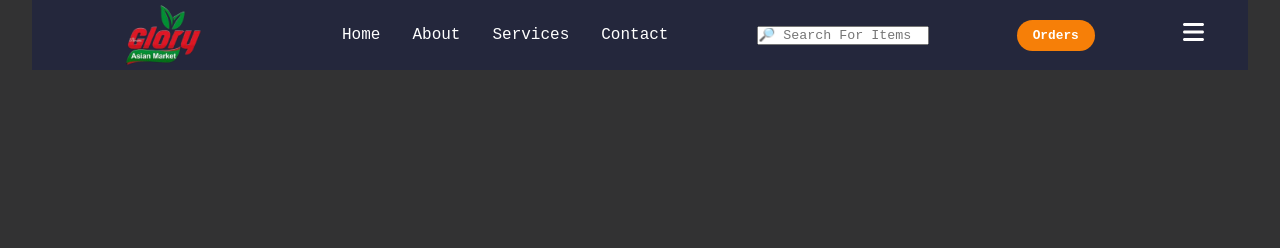
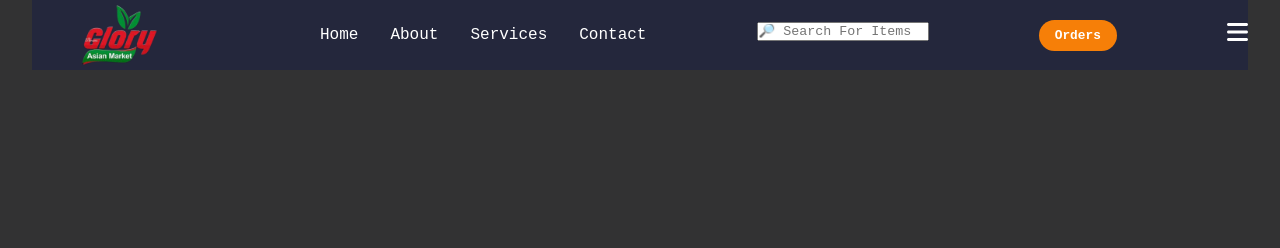
Before and after one commit to Josephsan-2011/asian-grocery, a plain HTML site: page index.html in a window 1280 px wide. Shown: the top 248 px of the page. Drawn offline with Linux system fonts and the light colour scheme.

Commit message:
Add files via upload

```diff
--- a/style.css
+++ b/style.css
@@ -11,7 +11,8 @@
 input{
     width: max-content;
     width: 100%;
-    margin: 0;
+    margin-bottom: 8px;
+
 }
 
 header{
@@ -84,6 +85,8 @@ header{
     border: none;
 }
 
+/* menu button*/
+
 
 
 
@@ -136,11 +139,11 @@ header {
     margin: 0;
     width: 100%;
     height: 70px;
-    max-width: 2000px;
+    max-width: 2100px;
 
     display: flex;
     align-items: center;
-    justify-content: space-around;
+    justify-content: space-between;
 
     top: 0;
     background: #24273c;
```
